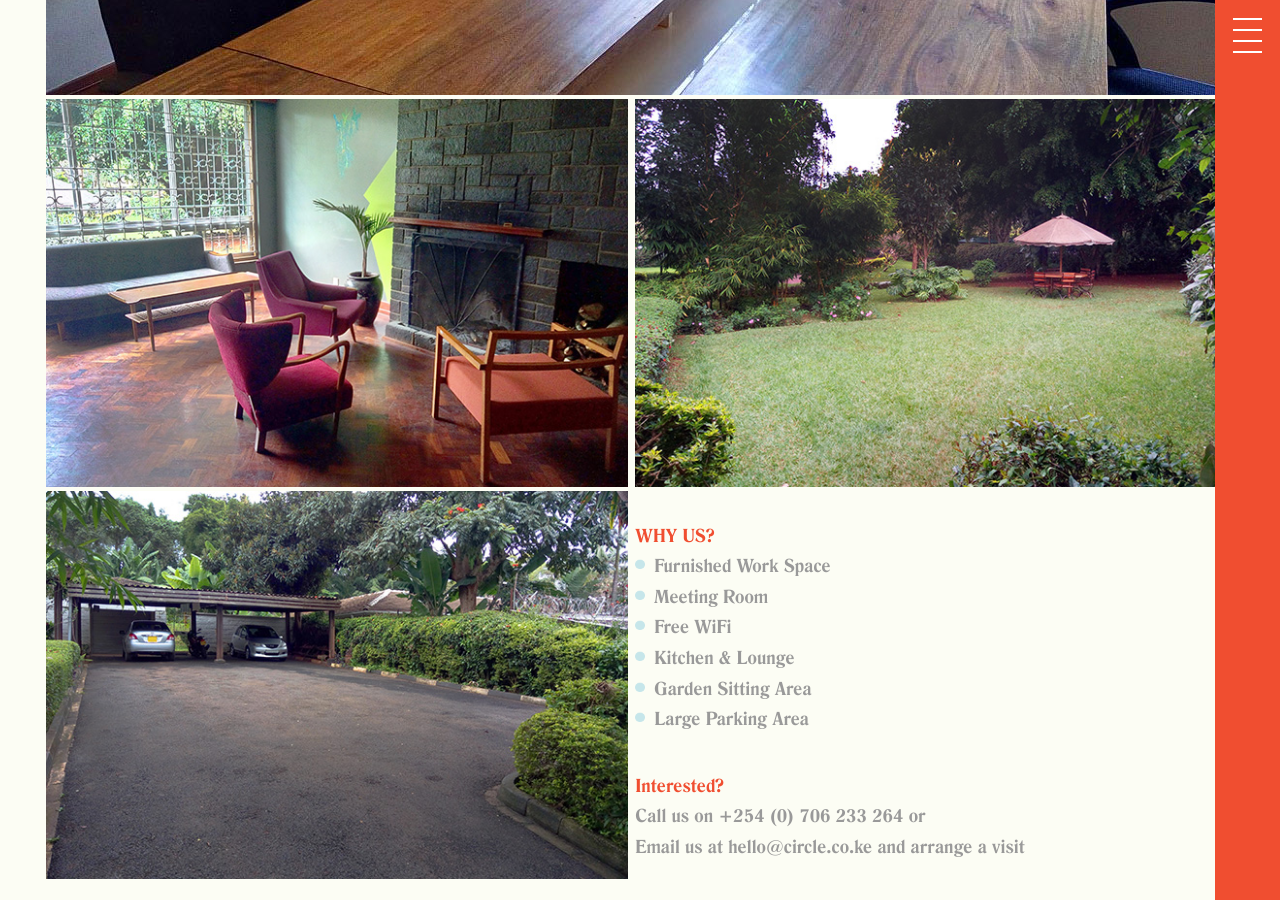
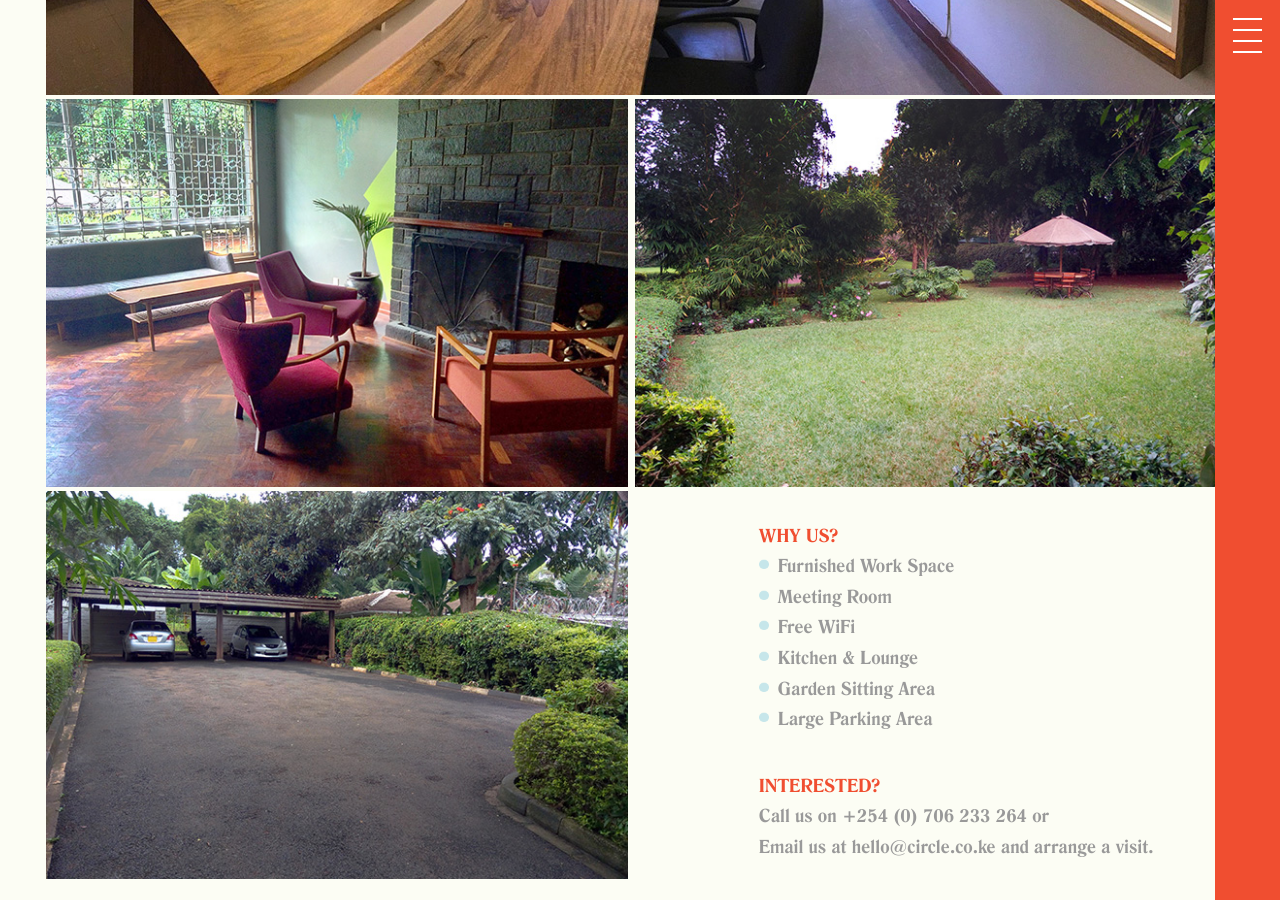
Before and after one commit to ryanhbowman/circle-site, a Jekyll site: the page built from coworking/index.html, in a window 1280 px wide and 900 px high, scrolled down 703 px. Built offline with Jekyll 4.4.1, drawn with Linux system fonts in a browser that asks for light colours; some web fonts are replaced.

```diff
--- a/coworking/index.html
+++ b/coworking/index.html
@@ -29,7 +29,7 @@ layout: default
       <div class="half columns">
         <img src="{{ "/images/parking.jpg" | prepend: site.baseurl }}" alt="Parking Space">
       </div>
-      <div class="three-fifths columns">
+      <div class="two-fifths columns">
         <p><br/>
           <strong style="color:#F04E30">WHY US?</strong><br/>
           <span class=""><img src="{{ "/images/bullet.png" | prepend: site.baseurl }}" alt="" class="image-bullet"> Furnished Work Space<br/>
@@ -41,13 +41,12 @@ layout: default
           </span>
         </p>
         <p>
-          <strong style="color:#F04E30">Interested?</strong><br/>
-          Call us on <a href="phone:+254706233264">+254 (0) 706 233 264</a> or<br/>Email us at <a href="mailto:hello@circle.co.ke">hello@circle.co.ke</a> and arrange a visit
+          <strong style="color:#F04E30">INTERESTED?</strong><br/>
+          Call us on <a href="phone:+254706233264">+254 (0) 706 233 264</a> or<br/>Email us at <a href="mailto:hello@circle.co.ke">hello@circle.co.ke</a> and arrange a visit.
         </p>
       </div>
 
     </div>
-
 </section>
 
 </section>
```
Also changed, not shown: images/office.jpg, 3 other files.
